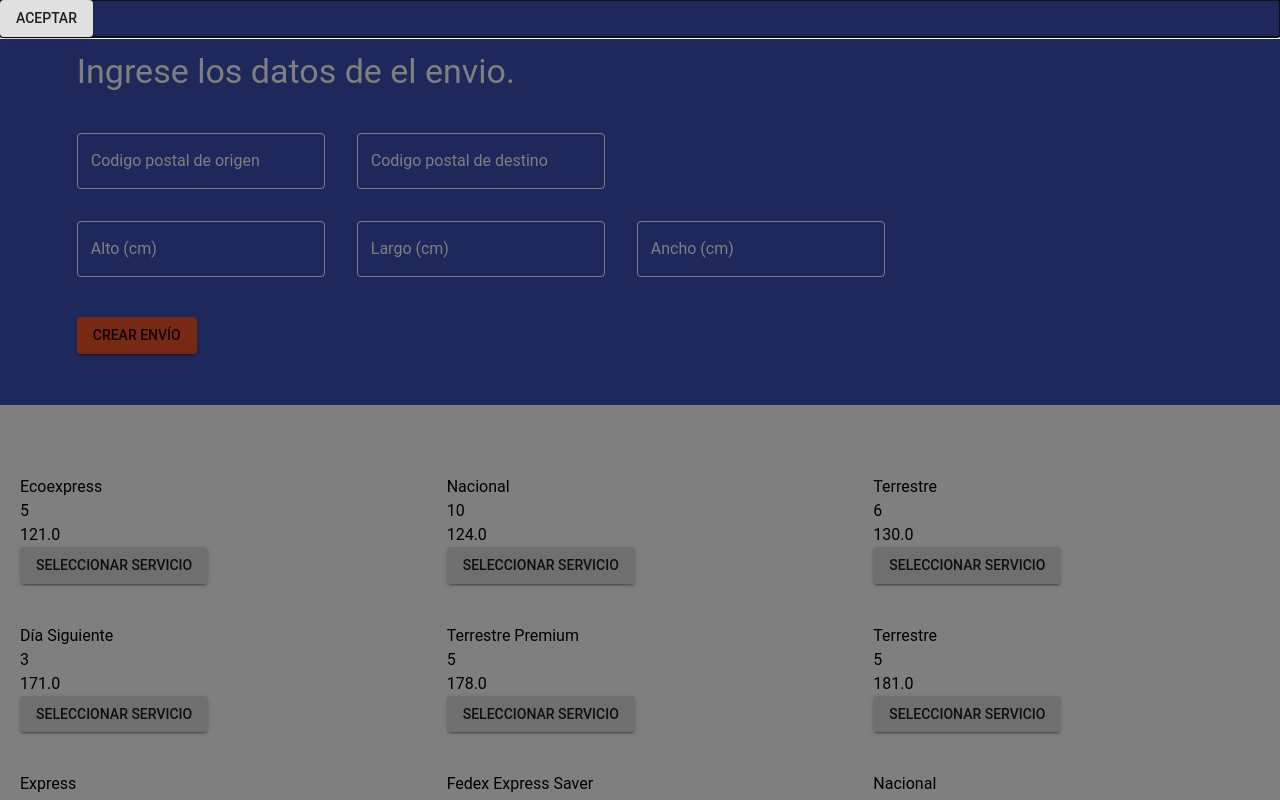
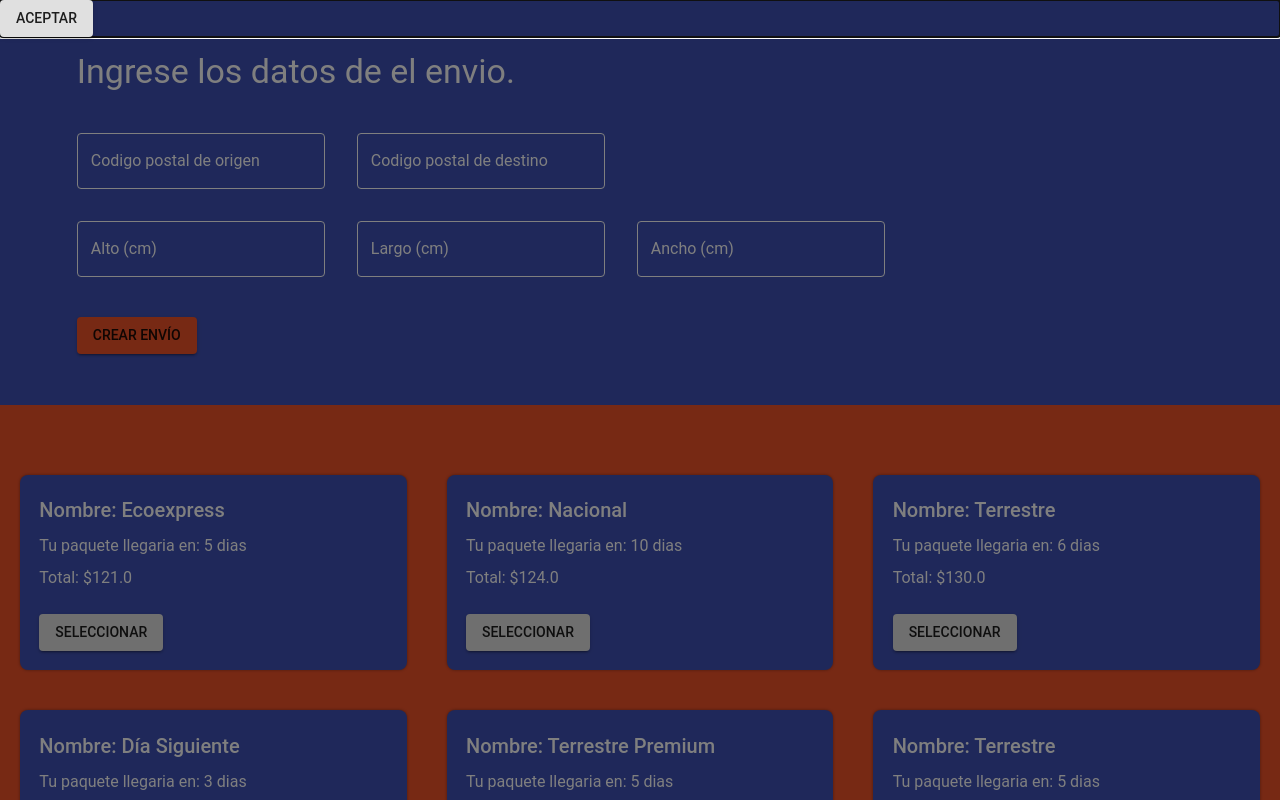
Before and after one commit to srengifo79/sky-drop-test, a React (Create React App) app: page / in a window 1280 px wide. Shown: the top 800 px of the page. Built offline with nearby package versions, Linux system fonts and the light colour scheme.

Commit message:
Shipment item styles

```diff
--- a/src/components/organisms/shipmentItem/ShipmentItem.tsx
+++ b/src/components/organisms/shipmentItem/ShipmentItem.tsx
@@ -1,6 +1,7 @@
 import { FC, useEffect } from "react";
 import { useMutation } from "react-query";
 import { AxiosResponse } from "axios";
+import { createStyles, makeStyles, Theme } from "@material-ui/core/styles";
 
 import urlConstans from "../../../constants/urlConstants";
 import axiosInstance from "../../../services/axios";
@@ -9,6 +10,21 @@ import Typography from "@material-ui/core/Typography";
 import { useAppDispatch } from "../../../hooks/reduxHooks";
 import { open } from "../../../redux/slices/modalSlice";
 import { Props as ModalProps } from "../../molecules/customModal/CustomModal";
+import { Grid } from "@material-ui/core";
+
+const useStyles = makeStyles((theme: Theme) =>
+  createStyles({
+    container: {
+      padding: "5%",
+      borderRadius: "8px",
+      boxShadow: `0px 0px 3px ${theme.palette.text.hint}`,
+      backgroundColor: theme.palette.primary.main,
+    },
+    text: {
+      color: theme.palette.primary.contrastText,
+    },
+  })
+);
 
 type NewLabelInput = { rate_id: number; label_format: "pdf" };
 
@@ -38,6 +54,10 @@ export type Props = {
 };
 
 const ShipmentItem: FC<Props> = ({ id, serviceName, days, total }) => {
+  const styles = useStyles({
+    serviceName,
+  });
+
   const dispatch = useAppDispatch();
 
   const { mutate, data, error } = useMutation<
@@ -82,13 +102,31 @@ const ShipmentItem: FC<Props> = ({ id, serviceName, days, total }) => {
   }, [data, error, dispatch]);
 
   return (
-    <div>
-      <Typography>{serviceName}</Typography>
-      <Typography>{days}</Typography>
-      <Typography>{total}</Typography>
-      <Button onClick={handleShipmentSelect} variant="contained">
-        Seleccionar Servicio
-      </Button>
+    <div className={styles.container}>
+      <Grid container spacing={3} direction="column">
+        <Grid item>
+          <Grid container spacing={1} direction="column">
+            <Grid item>
+              <Typography variant="h6" className={styles.text}>
+                Nombre: {serviceName}
+              </Typography>
+            </Grid>
+            <Grid item>
+              <Typography className={styles.text}>
+                Tu paquete llegaria en: {days} dias
+              </Typography>
+            </Grid>
+            <Grid item>
+              <Typography className={styles.text}>Total: ${total}</Typography>
+            </Grid>
+          </Grid>
+        </Grid>
+        <Grid item>
+          <Button onClick={handleShipmentSelect} variant="contained">
+            Seleccionar
+          </Button>
+        </Grid>
+      </Grid>
     </div>
   );
 };
--- a/src/templates/LandingTemplate.tsx
+++ b/src/templates/LandingTemplate.tsx
@@ -1,5 +1,6 @@
 import { Grid } from "@material-ui/core";
 import { FC } from "react";
+import { createStyles, makeStyles, Theme } from "@material-ui/core/styles";
 
 import CustomModal, {
   Props as ModalProps,
@@ -12,6 +13,14 @@ import ShipmentList, {
 } from "../components/organisms/shipmentsList/ShipmentList";
 import createShipmentResponse from "../mocks/createShipmentResponse";
 
+const useStyles = makeStyles((theme: Theme) =>
+  createStyles({
+    container: {
+      backgroundColor: theme.palette.secondary.main,
+    },
+  })
+);
+
 export type Props = {
   modalProperties: ModalProps;
   handleShipmentSubmit: (data: NewShipmentInput) => void;
@@ -23,6 +32,8 @@ const LandingTemplate: FC<Props> = ({
   handleShipmentSubmit,
   shipments,
 }) => {
+  const styles = useStyles();
+
   return (
     <>
       <CustomModal
@@ -32,14 +43,18 @@ const LandingTemplate: FC<Props> = ({
         primaryBtnText={modalProperties.primaryBtnText}
         pdfGuideLink={modalProperties.pdfGuideLink}
       />
+      <div className={styles.container}>
         <Grid container direction="column">
           <Grid item>
             <ShipmentForm onSubmit={handleShipmentSubmit} />
           </Grid>
           <Grid item>
-          <ShipmentList shipments={createShipmentResponse.included.slice(1)} />
+            <ShipmentList
+              shipments={createShipmentResponse.included.slice(1)}
+            />
           </Grid>
         </Grid>
+      </div>
     </>
   );
 };
```
Lines whose indentation alone changed are shown as unchanged.
